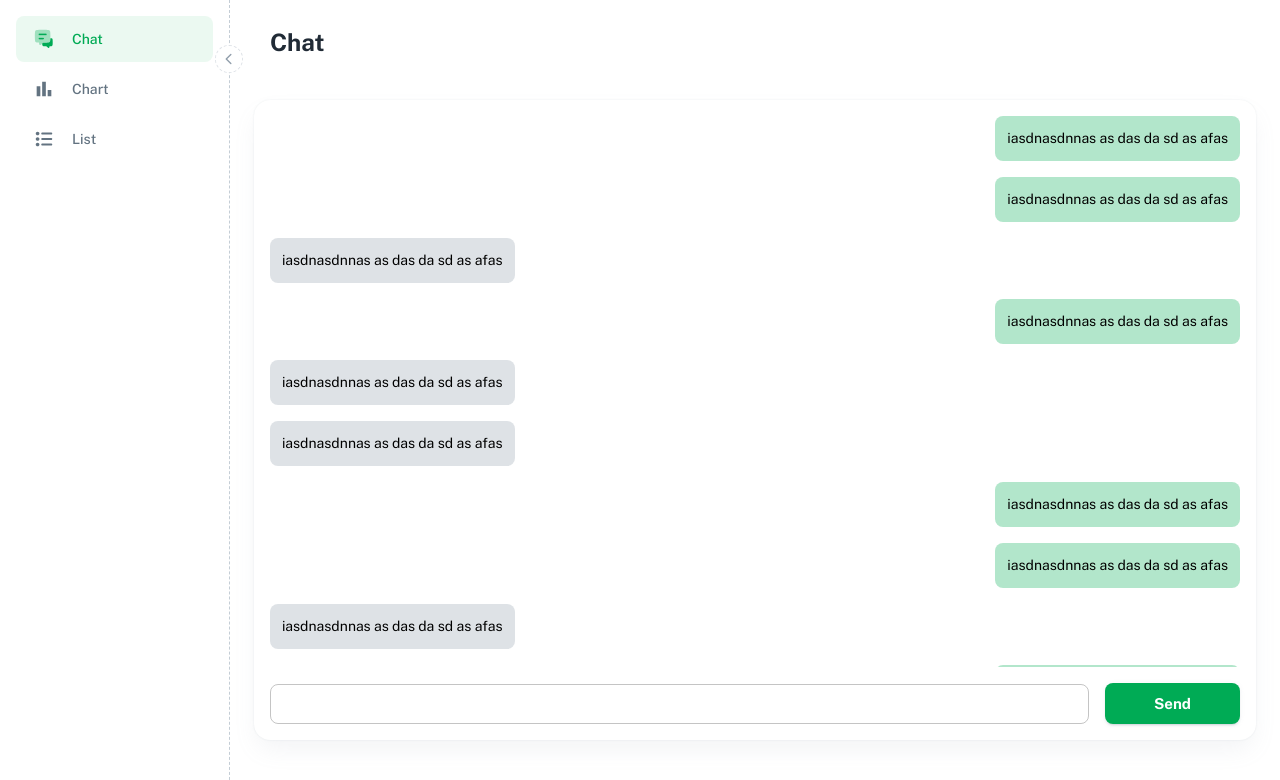
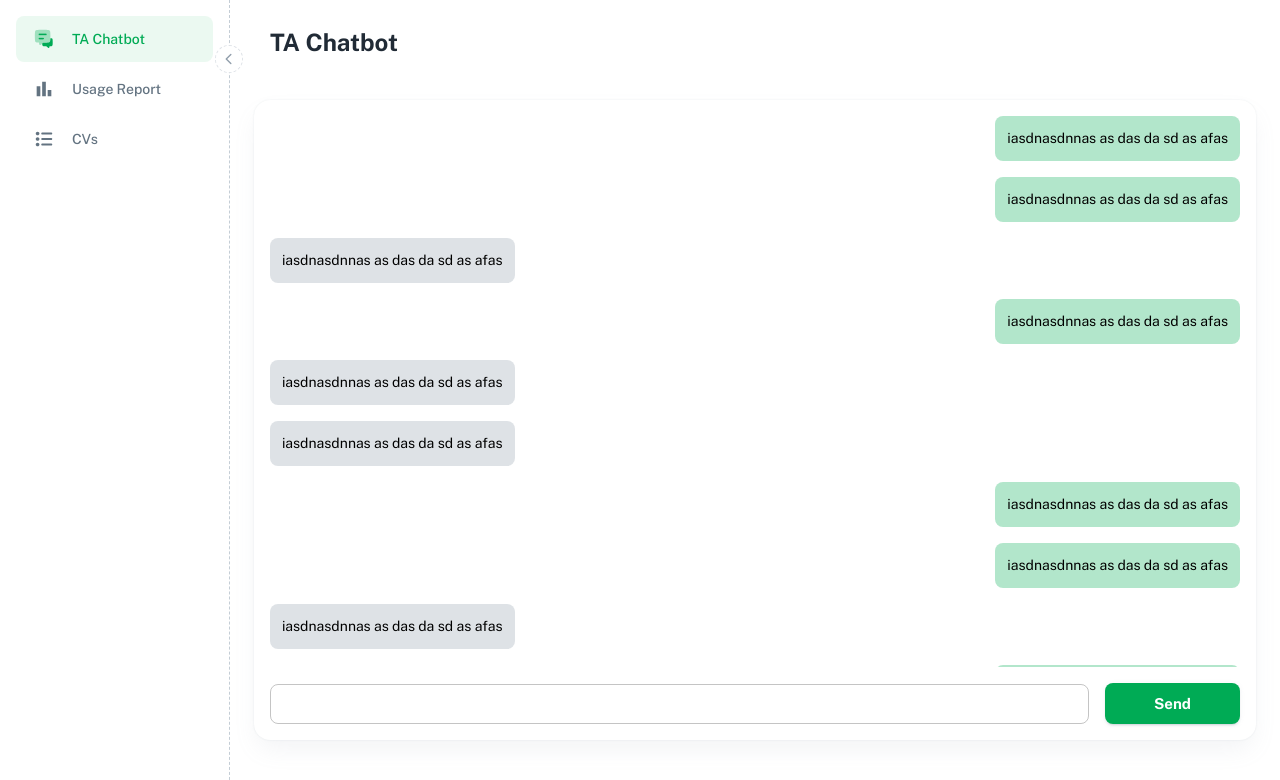
Before and after one commit to baltimorrr/frontend-ta-hackathon, a React (Create React App) app: page /chat in a window 1280 px wide. Shown: the top 780 px of the page. Built offline with nearby package versions, Linux system fonts and the light colour scheme; sample sign-in values are in the browser's storage.

Commit message:
update navbar text

```diff
--- a/src/layouts/dashboard/navbar/NavConfig.js
+++ b/src/layouts/dashboard/navbar/NavConfig.js
@@ -19,17 +19,17 @@ const navConfig = [
     subheader: '',
     items: [
       {
-        title: 'chat',
+        title: 'TA Chatbot',
         path: PATH_DASHBOARD.general.chat,
         icon: ICONS.chat,
       },
       {
-        title: 'chart',
+        title: 'Usage Report',
         path: PATH_DASHBOARD.general.chart,
         icon: ICONS.chart,
       },
       {
-        title: 'list',
+        title: 'CVs',
         path: PATH_DASHBOARD.general.list,
         icon: ICONS.list,
       },
--- a/src/pages/ChatPage.js
+++ b/src/pages/ChatPage.js
@@ -28,7 +28,7 @@ export default function ChatPage() {
         }}
       >
         <HeaderBreadcrumbs
-          heading='Chat'
+          heading='TA Chatbot'
           sx={{
             px: 2,
           }}
```
